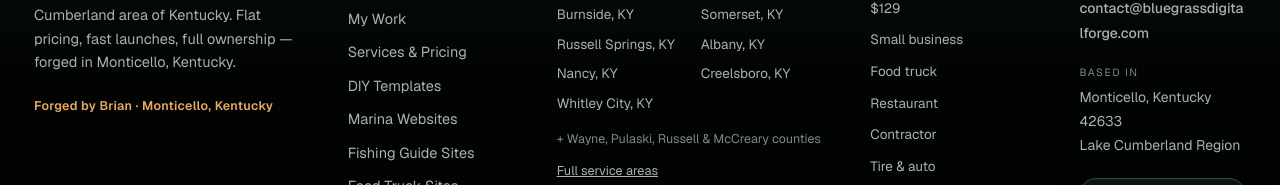
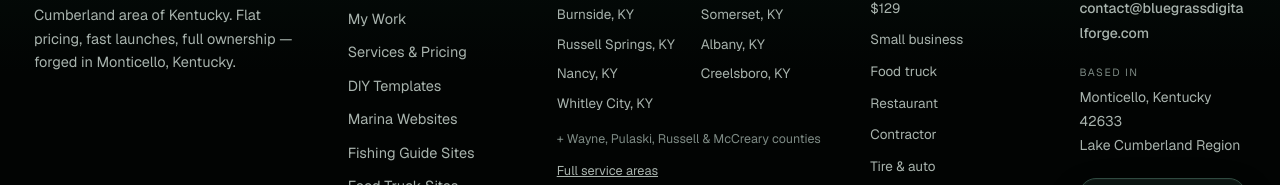
Before and after one commit to muhgits77/bluegrass-digital-forge-g, a Next.js app: page / in a window 1280 px wide. Shown: the part 5882-6067 px from the top of the page. Built offline with nearby package versions, Linux system fonts and the light colour scheme; no server answers; the database is empty.

Commit message:
Footer: drop duplicate 'Forged by Brian' credit from brand column (bottom line keeps it)

```diff
--- a/components/Footer.tsx
+++ b/components/Footer.tsx
@@ -41,9 +41,6 @@ export default function Footer() {
               Handcrafted websites for the Lake Cumberland area of Kentucky. Flat
               pricing, fast launches, full ownership — forged in Monticello,
               Kentucky.
-            </p>
-            <p className="mt-5 text-[12.5px] text-[var(--copper-bright)] tracking-wide font-semibold">
-              Forged by Brian · Monticello, Kentucky
             </p>
           </div>
 
```
